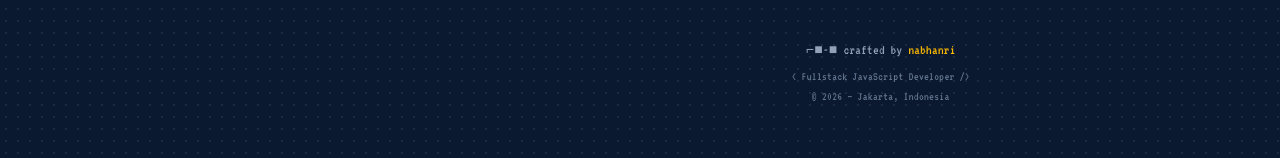
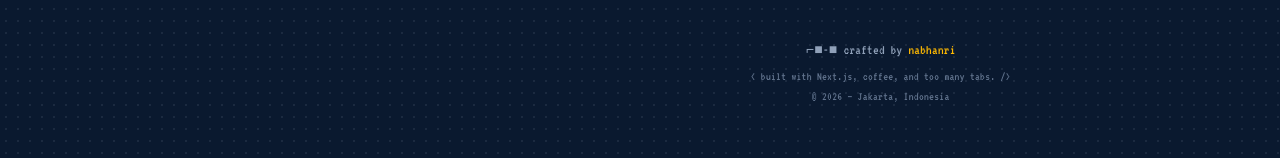
Before and after one commit to NabhanRI/portfolio, a Next.js app: page / in a window 1280 px wide. Shown: the part 4413-4571 px from the top of the page. Built offline with nearby package versions, Linux system fonts and the light colour scheme.

Commit message:
style(layout): fix scroll warning and update footer copy
Add data-scroll-behavior attribute to html element to resolve Next.js smooth scroll warning. Update footer copywriting.

```diff
--- a/src/app/layout.tsx
+++ b/src/app/layout.tsx
@@ -62,6 +62,7 @@ export default function RootLayout({
     <html
       lang="en"
       suppressHydrationWarning
+      data-scroll-behavior="smooth"
       className={`${inter.variable} ${jetbrainsMono.variable} ${vt323.variable} scroll-smooth antialiased`}
     >
       <body className="min-h-screen bg-slate-200 bg-pixel-grid text-slate-900 selection:bg-teal-500/20 selection:text-teal-900 dark:bg-[#0a192f] dark:text-slate-200 dark:selection:bg-amber-400/20 dark:selection:text-amber-200 font-sans transition-colors duration-300">
--- a/src/components/layout/Footer.tsx
+++ b/src/components/layout/Footer.tsx
@@ -9,7 +9,7 @@ export function Footer() {
                     </span>
                 </p>
                 <p className="mt-2">
-                    {"< Fullstack JavaScript Developer />"}
+                    {"< built with Next.js, coffee, and too many tabs. />"}
                 </p>
                 <p className="mt-1">
                     © {new Date().getFullYear()} — Jakarta, Indonesia
```
